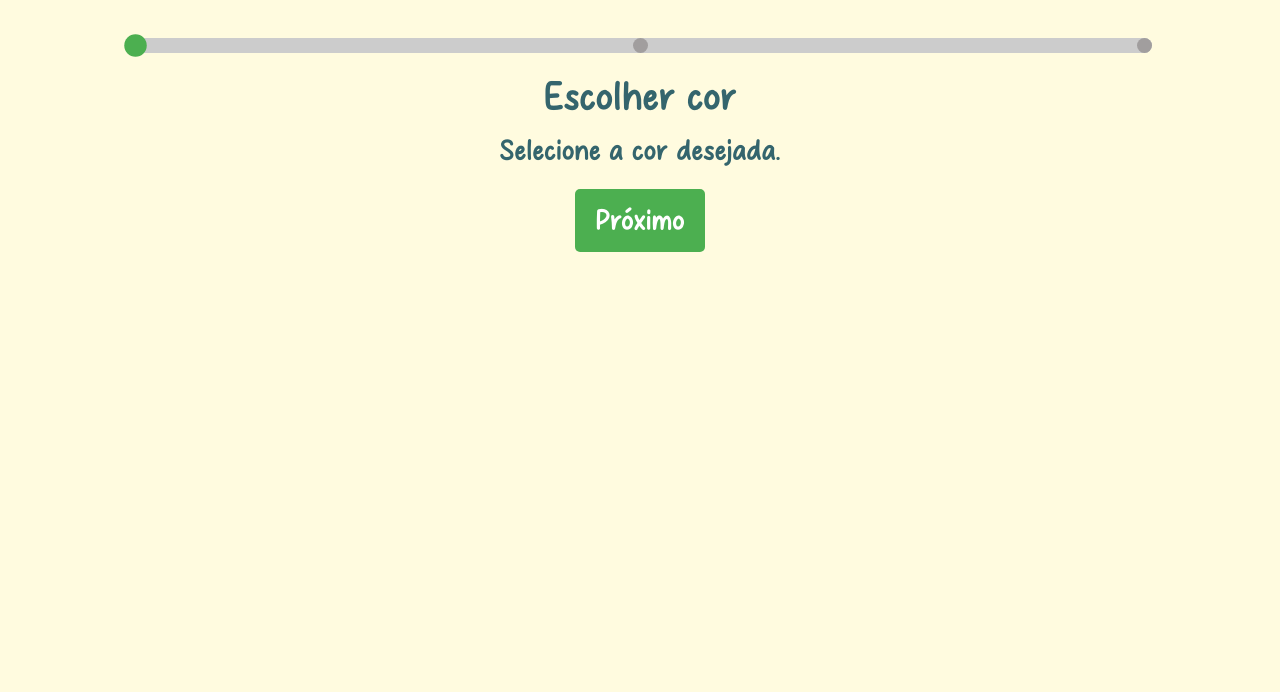
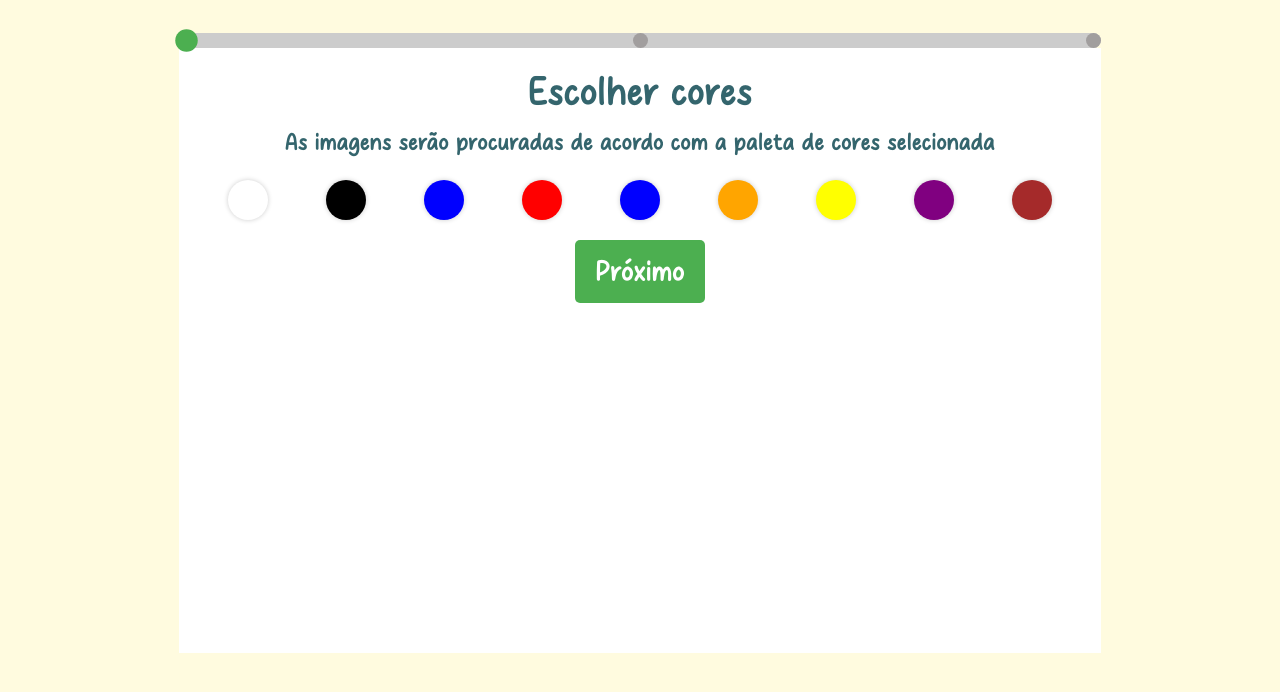
Before and after one commit to dev-nataliasilva/projeto_final_front, a Django app: template projeto_final_front/myapp/templates/steps.html in a window 1280 px wide. Shown: the part 64-756 px from the top of the page. Run offline with Django 5.2, Linux system fonts and the light colour scheme; the template is opened without the code that fills it, so the values that code supplies are empty; some libraries are stand-ins or nearby versions.

Commit message:
adicionado cores

```diff
--- a/projeto_final_front/myapp/static/css/steps.css
+++ b/projeto_final_front/myapp/static/css/steps.css
@@ -1,8 +1,13 @@
+/* Barra de progresso */
+.progress-text {
+    font-size: 1.5rem !important;
+}
+
 /* Barra de progresso */
 .progress-bar {
     display: flex;
     justify-content: space-between;
-    width: 80%;
+    width: 90%;
     height: 15px;
     flex-direction: row;
     background-color: #ccc;
@@ -41,25 +46,35 @@
     display: flex;
     flex-direction: column;
     align-items: center;
+    width: 80%; /* Largura fixa de 80% do contêiner pai */
+    height: 80vh; /* Altura fixa de 80% da altura da tela (viewport) */
+    margin: 0 auto; /* Centraliza a .step-container */
+    overflow: hidden; /* Garante que o conteúdo não ultrapasse os limites da .step-container */
 }
 
 .content-container {
     display: flex;
-    width: 80%;
+    width: 90%; /* Preenche toda a largura da .step-container */
+    height: 100%; /* Preenche toda a altura da .step-container */
     justify-content: space-between;
+    background-color: var(--cor-branco);
 }
 
 .left-section {
     flex: 1;
     padding: 20px;
+    overflow-y: auto; /* Caso o conteúdo dentro da left-section seja muito grande */
 }
 
 .right-section {
     flex: 1;
+    padding: 20px;
+    overflow-y: auto; /* Caso o conteúdo dentro da right-section seja muito grande */
 }
 
 .step-content {
     text-align: center;
+    flex: 1;
 }
 
 /* Botões */
@@ -92,3 +107,45 @@ button:focus {
         width: 100%;
     }
 }
+
+/* Estilo para as bolinhas coloridas */
+.color-picker {
+    display: flex;
+    justify-content: space-around;
+    margin-top: 20px;
+    margin-bottom: 20px;
+}
+
+.color-circle {
+    display: inline-block;
+    position: relative;
+    width: 40px;
+    height: 40px;
+    margin: 0 5px;
+    cursor: pointer;
+}
+
+.color-circle input {
+    position: absolute;
+    opacity: 0; /* Oculta o checkbox */
+    width: 100%;
+    height: 100%;
+    top: 0;
+    left: 0;
+    cursor: pointer;
+}
+
+.color-circle .color {
+    display: block;
+    width: 100%;
+    height: 100%;
+    border-radius: 50%;
+    box-shadow: 0 0 5px rgba(0,0,0,0.2);
+    transition: transform 0.2s ease-in-out;
+}
+
+/* Efeito quando o checkbox é selecionado */
+.color-circle input:checked + .color {
+    transform: scale(1.1); /* Aumenta a bolinha ao selecionar */
+    border: 2px solid #333; /* Adiciona uma borda quando selecionada */
+}
--- a/projeto_final_front/myapp/templates/steps.html
+++ b/projeto_final_front/myapp/templates/steps.html
@@ -16,20 +16,61 @@
     <div class="content-container">
         <div class="left-section">
             <div id="step-1" class="step-content">
-                <h1>Escolher cor</h1>
-                <p>Selecione a cor desejada.</p>
+                <h1>Escolher cores</h1>
+                <p class="progress-text">As imagens serão procuradas de acordo com a paleta de cores selecionada</p>
+
+                <!-- Bolinhas de cores do arco-íris (checkboxes) -->
+                <div class="color-picker">
+                    <label class="color-circle">
+                        <input type="checkbox" name="color" value="Branco" />
+                        <span class="color" style="background-color: rgb(255, 255, 255);"></span>
+                    </label>
+                    <label class="color-circle">
+                        <input type="checkbox" name="color" value="Preto" />
+                        <span class="color" style="background-color: black ;"></span>
+                    </label>
+                    <label class="color-circle">
+                        <input type="checkbox" name="color" value="Azul" />
+                        <span class="color" style="background-color: blue"></span>
+                    </label>
+                    <label class="color-circle">
+                        <input type="checkbox" name="color" value="Vermelho" />
+                        <span class="color" style="background-color: red;"></span>
+                    </label>
+                    <label class="color-circle">
+                        <input type="checkbox" name="color" value="Verde" />
+                        <span class="color" style="background-color: blue;"></span>
+                    </label>
+                    <label class="color-circle">
+                        <input type="checkbox" name="color" value="Laranja" />
+                        <span class="color" style="background-color: orange;"></span>
+                    </label>
+                    <label class="color-circle">
+                        <input type="checkbox" name="color" value="Amarelo" />
+                        <span class="color" style="background-color: yellow;"></span>
+                    </label>
+                    <label class="color-circle">
+                        <input type="checkbox" name="color" value="Roxo" />
+                        <span class="color" style="background-color: purple;"></span>
+                    </label>
+                    <label class="color-circle">
+                        <input type="checkbox" name="color" value="Marrom" />
+                        <span class="color" style="background-color: brown;"></span>
+                    </label>
+                </div>
+
                 <button class="next-step" data-step="1">Próximo</button>
             </div>
 
             <div id="step-2" class="step-content" style="display:none;">
                 <h1>Baixar agente</h1>
-                <p>Baixe o agente de processamento.</p>
+                <p class="progress-text">Baixe o agente que irá procurar as imagens. Não se preocupe, não é necessário interagir com ele. Basta instalar e o resto é por aqui mesmo!</p>
                 <button class="next-step" data-step="2">Próximo</button>
             </div>
 
             <div id="step-3" class="step-content" style="display:none;">
                 <h1>Selecionar pasta</h1>
-                <p>Escolha a pasta onde os arquivos serão salvos.</p>
+                <p class="progress-text">Selecione os diretórios (pastas) onde deseja procurar as imagens. Pode ser apenas as pastas principais, já que o agente procura também nas pastas que existem dentro das pastas. Assim você não precisa ficar procurando</p>
                 <button class="next-step" data-step="3" data-url="{% url 'result_search' %}">Próximo</button>
             </div>
         </div>
--- a/projeto_final_front/myapp/views.py
+++ b/projeto_final_front/myapp/views.py
@@ -1,4 +1,5 @@
 from django.shortcuts import render, HttpResponse
+from django.conf import settings
 
 # Create your views here.
 def home(request):
@@ -8,7 +9,9 @@ def introduction(request):
     return render(request, "introduction.html")
 
 def steps(request):
-    return render(request, "steps.html")
+    return render(request, 'steps.html', {
+        'color_categories': settings.COLOR_CATEGORIES
+    })
 
 def result_search(request):
     return render(request, "result_search.html")
```
Also changed, not shown: projeto_final_front/projeto_final_front/settings.py (+16 -0 lines), 2 other files.
